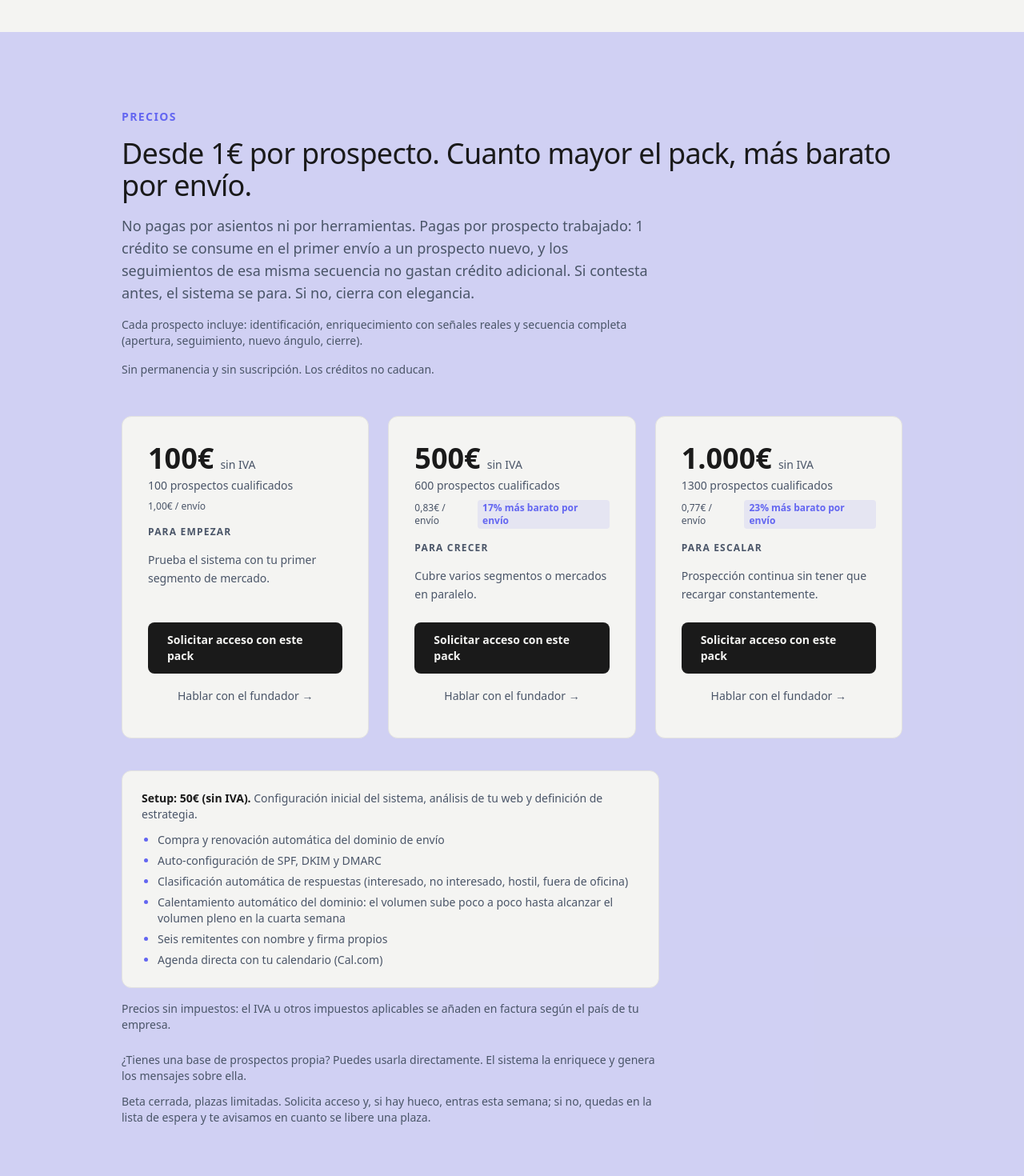
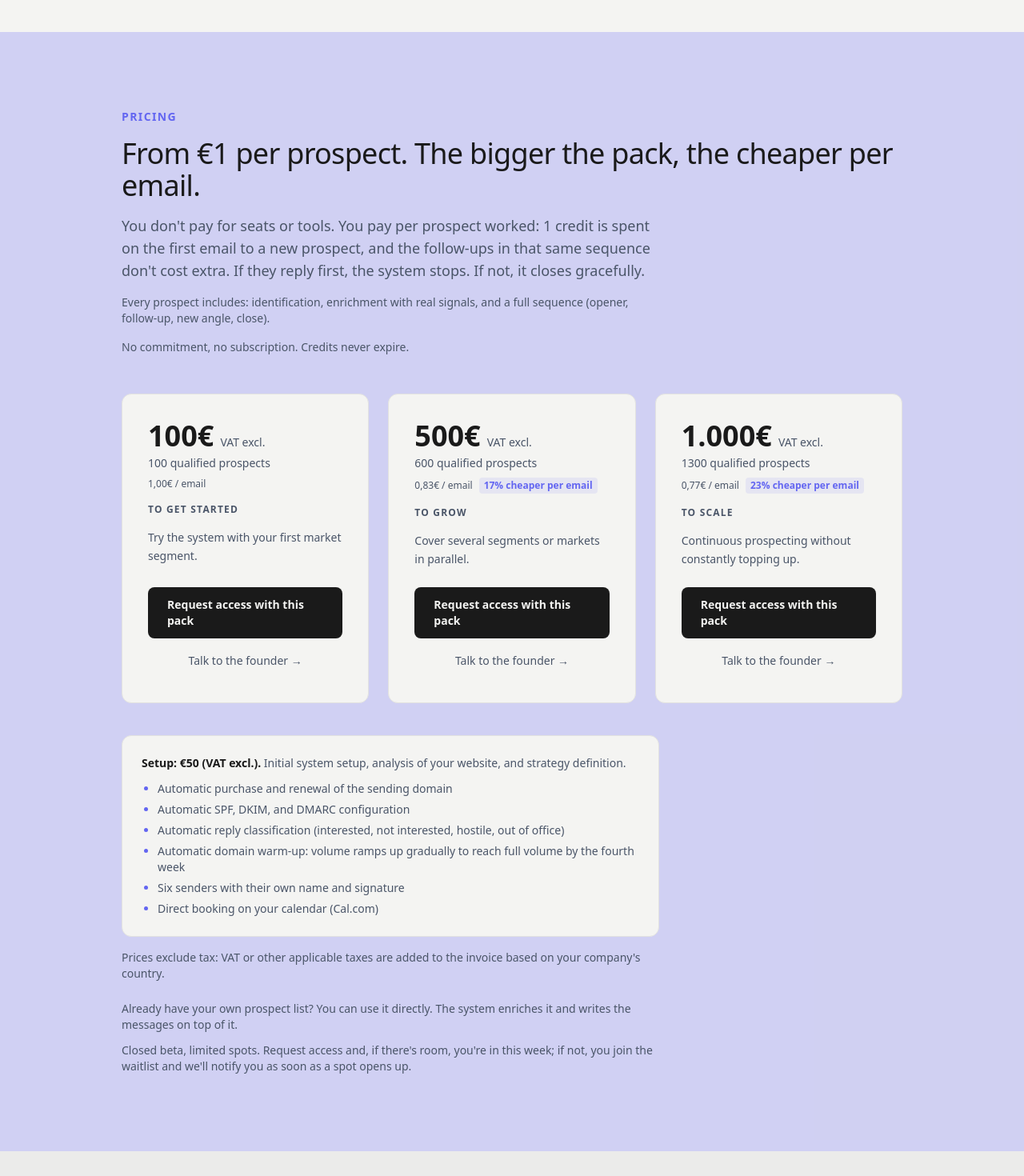
Before and after one commit to olserres-crypto/RevCognition, a Next.js app: page /en in a window 1280 px wide. Shown: the part 5180-6650 px from the top of the page at 80% size. Built offline with nearby package versions, Linux system fonts and the light colour scheme; no server answers.

Commit message:
feat(i18n): sección Pricing localizada es/en/fr

```diff
--- a/messages/en.json
+++ b/messages/en.json
@@ -194,5 +194,49 @@
         "solution": "RevCognition identifies companies in the sector that match the ideal customer profile, enriches them, and writes them contextualized messages. The system keeps running even while the founder is with a client."
       }
     ]
+  },
+  "pricing": {
+    "eyebrow": "Pricing",
+    "heading": "From €1 per prospect. The bigger the pack, the cheaper per email.",
+    "intro": "You don't pay for seats or tools. You pay per prospect worked: 1 credit is spent on the first email to a new prospect, and the follow-ups in that same sequence don't cost extra. If they reply first, the system stops. If not, it closes gracefully.",
+    "perProspectIncludes": "Every prospect includes: identification, enrichment with real signals, and a full sequence (opener, follow-up, new angle, close).",
+    "noCommitment": "No commitment, no subscription. Credits never expire.",
+    "noVat": "VAT excl.",
+    "qualifiedProspects": "{count} qualified prospects",
+    "perSend": "{value} / email",
+    "requestAccess": "Request access with this pack",
+    "talkToFounder": "Talk to the founder →",
+    "plans": [
+      {
+        "name": "To get started",
+        "tagline": "Try the system with your first market segment.",
+        "discount": null
+      },
+      {
+        "name": "To grow",
+        "tagline": "Cover several segments or markets in parallel.",
+        "discount": "cheaper per email"
+      },
+      {
+        "name": "To scale",
+        "tagline": "Continuous prospecting without constantly topping up.",
+        "discount": "cheaper per email"
+      }
+    ],
+    "setup": {
+      "title": "Setup: €50 (VAT excl.).",
+      "description": "Initial system setup, analysis of your website, and strategy definition.",
+      "includes": [
+        "Automatic purchase and renewal of the sending domain",
+        "Automatic SPF, DKIM, and DMARC configuration",
+        "Automatic reply classification (interested, not interested, hostile, out of office)",
+        "Automatic domain warm-up: volume ramps up gradually to reach full volume by the fourth week",
+        "Six senders with their own name and signature",
+        "Direct booking on your calendar (Cal.com)"
+      ]
+    },
+    "fiscalNote": "Prices exclude tax: VAT or other applicable taxes are added to the invoice based on your company's country.",
+    "ownList": "Already have your own prospect list? You can use it directly. The system enriches it and writes the messages on top of it.",
+    "betaNote": "Closed beta, limited spots. Request access and, if there's room, you're in this week; if not, you join the waitlist and we'll notify you as soon as a spot opens up."
   }
 }
--- a/messages/es.json
+++ b/messages/es.json
@@ -194,5 +194,49 @@
         "solution": "RevCognition identifica marcas del sector que encajan con el perfil de cliente ideal, las enriquece, y les escribe mensajes contextualizados. El sistema funciona aunque el fundador esté con un cliente."
       }
     ]
+  },
+  "pricing": {
+    "eyebrow": "Precios",
+    "heading": "Desde 1€ por prospecto. Cuanto mayor el pack, más barato por envío.",
+    "intro": "No pagas por asientos ni por herramientas. Pagas por prospecto trabajado: 1 crédito se consume en el primer envío a un prospecto nuevo, y los seguimientos de esa misma secuencia no gastan crédito adicional. Si contesta antes, el sistema se para. Si no, cierra con elegancia.",
+    "perProspectIncludes": "Cada prospecto incluye: identificación, enriquecimiento con señales reales y secuencia completa (apertura, seguimiento, nuevo ángulo, cierre).",
+    "noCommitment": "Sin permanencia y sin suscripción. Los créditos no caducan.",
+    "noVat": "sin IVA",
+    "qualifiedProspects": "{count} prospectos cualificados",
+    "perSend": "{value} / envío",
+    "requestAccess": "Solicitar acceso con este pack",
+    "talkToFounder": "Hablar con el fundador →",
+    "plans": [
+      {
+        "name": "Para empezar",
+        "tagline": "Prueba el sistema con tu primer segmento de mercado.",
+        "discount": null
+      },
+      {
+        "name": "Para crecer",
+        "tagline": "Cubre varios segmentos o mercados en paralelo.",
+        "discount": "más barato por envío"
+      },
+      {
+        "name": "Para escalar",
+        "tagline": "Prospección continua sin tener que recargar constantemente.",
+        "discount": "más barato por envío"
+      }
+    ],
+    "setup": {
+      "title": "Setup: 50€ (sin IVA).",
+      "description": "Configuración inicial del sistema, análisis de tu web y definición de estrategia.",
+      "includes": [
+        "Compra y renovación automática del dominio de envío",
+        "Auto-configuración de SPF, DKIM y DMARC",
+        "Clasificación automática de respuestas (interesado, no interesado, hostil, fuera de oficina)",
+        "Calentamiento automático del dominio: el volumen sube poco a poco hasta alcanzar el volumen pleno en la cuarta semana",
+        "Seis remitentes con nombre y firma propios",
+        "Agenda directa con tu calendario (Cal.com)"
+      ]
+    },
+    "fiscalNote": "Precios sin impuestos: el IVA u otros impuestos aplicables se añaden en factura según el país de tu empresa.",
+    "ownList": "¿Tienes una base de prospectos propia? Puedes usarla directamente. El sistema la enriquece y genera los mensajes sobre ella.",
+    "betaNote": "Beta cerrada, plazas limitadas. Solicita acceso y, si hay hueco, entras esta semana; si no, quedas en la lista de espera y te avisamos en cuanto se libere una plaza."
   }
 }
--- a/messages/fr.json
+++ b/messages/fr.json
@@ -194,5 +194,49 @@
         "solution": "RevCognition identifie les entreprises du secteur qui correspondent au profil client idéal, les enrichit, et leur écrit des messages contextualisés. Le système continue de fonctionner même quand le fondateur est avec un client."
       }
     ]
+  },
+  "pricing": {
+    "eyebrow": "Tarifs",
+    "heading": "À partir de 1 € par prospect. Plus le pack est grand, moins cher par envoi.",
+    "intro": "Vous ne payez ni sièges ni outils. Vous payez par prospect travaillé : 1 crédit est consommé au premier envoi à un nouveau prospect, et les relances de cette même séquence ne consomment pas de crédit supplémentaire. S'il répond avant, le système s'arrête. Sinon, il se termine avec élégance.",
+    "perProspectIncludes": "Chaque prospect inclut : identification, enrichissement avec des signaux réels et séquence complète (ouverture, relance, nouvel angle, clôture).",
+    "noCommitment": "Sans engagement et sans abonnement. Les crédits n'expirent pas.",
+    "noVat": "HT",
+    "qualifiedProspects": "{count} prospects qualifiés",
+    "perSend": "{value} / envoi",
+    "requestAccess": "Demander l'accès avec ce pack",
+    "talkToFounder": "Parler au fondateur →",
+    "plans": [
+      {
+        "name": "Pour démarrer",
+        "tagline": "Testez le système avec votre premier segment de marché.",
+        "discount": null
+      },
+      {
+        "name": "Pour grandir",
+        "tagline": "Couvrez plusieurs segments ou marchés en parallèle.",
+        "discount": "moins cher par envoi"
+      },
+      {
+        "name": "Pour passer à l'échelle",
+        "tagline": "Prospection continue sans avoir à recharger sans cesse.",
+        "discount": "moins cher par envoi"
+      }
+    ],
+    "setup": {
+      "title": "Setup : 50 € (HT).",
+      "description": "Configuration initiale du système, analyse de votre site et définition de la stratégie.",
+      "includes": [
+        "Achat et renouvellement automatiques du domaine d'envoi",
+        "Configuration automatique de SPF, DKIM et DMARC",
+        "Classification automatique des réponses (intéressé, pas intéressé, hostile, absence du bureau)",
+        "Montée en puissance automatique du domaine : le volume augmente progressivement jusqu'au volume plein en quatrième semaine",
+        "Six expéditeurs avec nom et signature propres",
+        "Agenda direct avec votre calendrier (Cal.com)"
+      ]
+    },
+    "fiscalNote": "Prix hors taxes : la TVA ou toute autre taxe applicable est ajoutée sur la facture selon le pays de votre entreprise.",
+    "ownList": "Vous avez déjà votre propre base de prospects ? Vous pouvez l'utiliser directement. Le système l'enrichit et génère les messages à partir de celle-ci.",
+    "betaNote": "Bêta fermée, places limitées. Demandez l'accès et, s'il reste de la place, vous démarrez cette semaine ; sinon, vous rejoignez la liste d'attente et nous vous préviendrons dès qu'une place se libère."
   }
 }
--- a/src/components/sections/Pricing.tsx
+++ b/src/components/sections/Pricing.tsx
@@ -1,3 +1,6 @@
+"use client";
+
+import { useTranslations } from "next-intl";
 import { Button } from "@/components/ui/Button";
 
 const APP_URL = "https://app.revcognition.com";
@@ -8,68 +11,57 @@ const packs = [
     prospects: 100,
     price: "100€",
     perUnit: "1,00€",
-    discount: null,
-    label: "Para empezar",
-    description: "Prueba el sistema con tu primer segmento de mercado.",
+    discountPercent: null,
     plan: "pack_100",
   },
   {
     prospects: 600,
     price: "500€",
     perUnit: "0,83€",
-    discount: "17% más barato por envío",
-    label: "Para crecer",
-    description: "Cubre varios segmentos o mercados en paralelo.",
+    discountPercent: 17,
     plan: "pack_600",
   },
   {
     prospects: 1300,
     price: "1.000€",
     perUnit: "0,77€",
-    discount: "23% más barato por envío",
-    label: "Para escalar",
-    description: "Prospección continua sin tener que recargar constantemente.",
+    discountPercent: 23,
     plan: "pack_1300",
   },
 ];
 
-const setupIncludes = [
-  "Compra y renovación automática del dominio de envío",
-  "Auto-configuración de SPF, DKIM y DMARC",
-  "Clasificación automática de respuestas (interesado, no interesado, hostil, fuera de oficina)",
-  "Calentamiento automático del dominio: el volumen sube poco a poco hasta alcanzar el volumen pleno en la cuarta semana",
-  "Seis remitentes con nombre y firma propios",
-  "Agenda directa con tu calendario (Cal.com)",
-];
+export function Pricing() {
+  const t = useTranslations("pricing");
+  const plans = t.raw("plans") as {
+    name: string;
+    tagline: string;
+    discount: string | null;
+  }[];
+  const setupIncludes = t.raw("setup.includes") as string[];
 
-export function Pricing() {
   return (
     <section id="precios" className="py-16 sm:py-24 bg-[var(--color-warm)]/25">
       <div className="max-w-5xl mx-auto px-4 sm:px-6">
         <p className="text-sm font-semibold uppercase tracking-widest text-[var(--color-warm)] mb-4">
-          Precios
+          {t("eyebrow")}
         </p>
         <h2 className="font-serif text-3xl sm:text-4xl text-[var(--color-ink)] mb-4">
-          Desde 1€ por prospecto. Cuanto mayor el pack, más barato por envío.
+          {t("heading")}
         </h2>
         <p className="text-[var(--color-slate)] text-lg mb-4 max-w-2xl">
-          No pagas por asientos ni por herramientas. Pagas por prospecto
-          trabajado: 1 crédito se consume en el primer envío a un prospecto
-          nuevo, y los seguimientos de esa misma secuencia no gastan crédito
-          adicional. Si contesta antes, el sistema se para. Si no, cierra con
-          elegancia.
+          {t("intro")}
         </p>
         <p className="text-[var(--color-slate)] text-sm mb-4 max-w-2xl">
-          Cada prospecto incluye: identificación, enriquecimiento con señales
-          reales y secuencia completa (apertura, seguimiento, nuevo ángulo,
-          cierre).
+          {t("perProspectIncludes")}
         </p>
         <p className="text-[var(--color-slate)] text-sm mb-12 max-w-2xl">
-          Sin permanencia y sin suscripción. Los créditos no caducan.
+          {t("noCommitment")}
         </p>
 
         <div className="grid grid-cols-1 sm:grid-cols-3 gap-6">
-          {packs.map((pack) => (
+          {packs.map((pack, i) => {
+            const plan = plans[i];
+            return (
               <div
                 key={pack.prospects}
                 className="rounded-xl border border-[var(--color-border)] bg-[var(--color-paper)] p-7 sm:p-8 flex flex-col gap-4"
@@ -80,28 +72,28 @@ export function Pricing() {
                       {pack.price}
                     </p>
                     <span className="text-sm text-[var(--color-slate)]">
-                    sin IVA
+                      {t("noVat")}
                     </span>
                   </div>
                   <p className="text-[var(--color-slate)] text-sm mt-1">
-                  {pack.prospects} prospectos cualificados
+                    {t("qualifiedProspects", { count: pack.prospects })}
                   </p>
                   <div className="flex items-center gap-2 mt-2">
                     <span className="text-xs text-[var(--color-slate)] tabular-nums">
-                    {pack.perUnit} / envío
+                      {t("perSend", { value: pack.perUnit })}
                     </span>
-                  {pack.discount && (
+                    {pack.discountPercent !== null && plan.discount && (
                       <span className="text-xs font-semibold text-[var(--color-warm)] bg-[var(--color-warm)]/10 rounded px-1.5 py-0.5">
-                      {pack.discount}
+                        {pack.discountPercent}% {plan.discount}
                       </span>
                     )}
                   </div>
                 </div>
                 <p className="text-xs font-semibold uppercase tracking-widest text-[var(--color-slate)]">
-                {pack.label}
+                  {plan.name}
                 </p>
                 <p className="text-[var(--color-slate)] text-sm leading-relaxed flex-1">
-                {pack.description}
+                  {plan.tagline}
                 </p>
                 <div className="flex flex-col gap-2 pt-2">
                   <Button
@@ -111,7 +103,7 @@ export function Pricing() {
                     rel="noopener noreferrer"
                     className="w-full text-sm py-3"
                   >
-                  Solicitar acceso con este pack
+                    {t("requestAccess")}
                   </Button>
                   <a
                     href={CAL_30MIN_URL}
@@ -119,19 +111,19 @@ export function Pricing() {
                     rel="noopener noreferrer"
                     className="w-full py-2.5 px-4 text-sm text-center rounded-md text-[var(--color-slate)] hover:text-[var(--color-ink)] transition-colors focus-visible:outline-none focus-visible:ring-2 focus-visible:ring-[var(--color-warm)] focus-visible:ring-offset-2"
                   >
-                  Hablar con el fundador →
+                    {t("talkToFounder")}
                   </a>
                 </div>
               </div>
-          ))}
+            );
+          })}
         </div>
 
         {/* Setup box: lead + bullet list */}
         <div className="mt-10 p-5 sm:p-6 bg-[var(--color-paper)] border border-[var(--color-border)] rounded-xl max-w-2xl">
           <p className="text-sm text-[var(--color-slate)] mb-3">
-            <span className="font-semibold text-[var(--color-ink)]">Setup: 50€ (sin IVA).</span>
-            {" "}Configuración inicial del sistema, análisis de tu web y
-            definición de estrategia.
+            <span className="font-semibold text-[var(--color-ink)]">{t("setup.title")}</span>
+            {" "}{t("setup.description")}
           </p>
           <ul className="text-sm text-[var(--color-slate)] space-y-1.5 list-disc pl-5 marker:text-[var(--color-warm)]">
             {setupIncludes.map((item) => (
@@ -141,19 +133,15 @@ export function Pricing() {
         </div>
 
         <p className="mt-4 text-sm text-[var(--color-slate)] max-w-2xl">
-          Precios sin impuestos: el IVA u otros impuestos aplicables se añaden
-          en factura según el país de tu empresa.
+          {t("fiscalNote")}
         </p>
 
         <p className="mt-6 text-sm text-[var(--color-slate)] max-w-2xl">
-          ¿Tienes una base de prospectos propia? Puedes usarla directamente.
-          El sistema la enriquece y genera los mensajes sobre ella.
+          {t("ownList")}
         </p>
 
         <p className="mt-3 text-sm text-[var(--color-slate)] max-w-2xl">
-          Beta cerrada, plazas limitadas. Solicita acceso y, si hay hueco,
-          entras esta semana; si no, quedas en la lista de espera y te
-          avisamos en cuanto se libere una plaza.
+          {t("betaNote")}
         </p>
       </div>
     </section>
```
Lines whose indentation alone changed are shown as unchanged.
